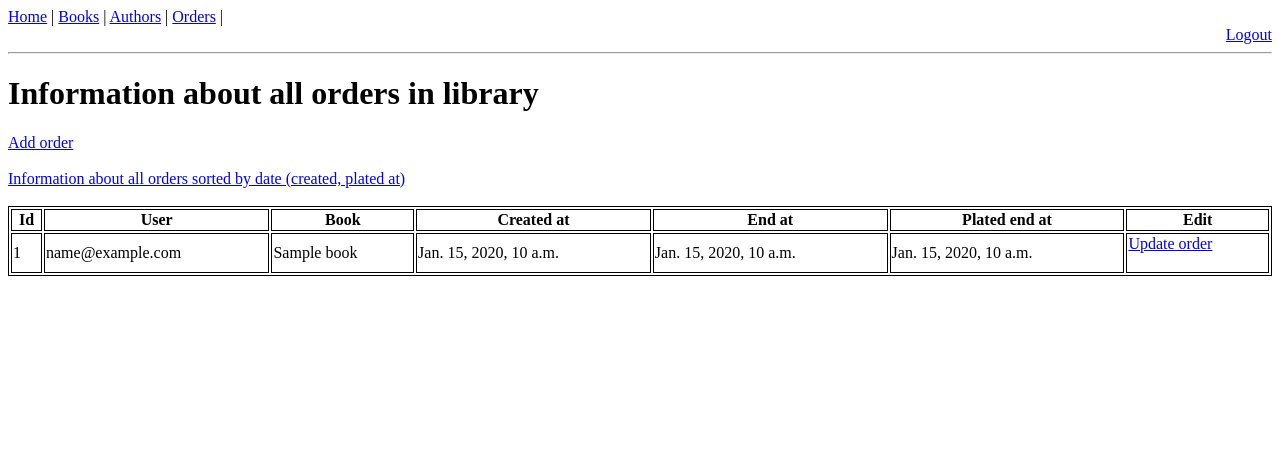
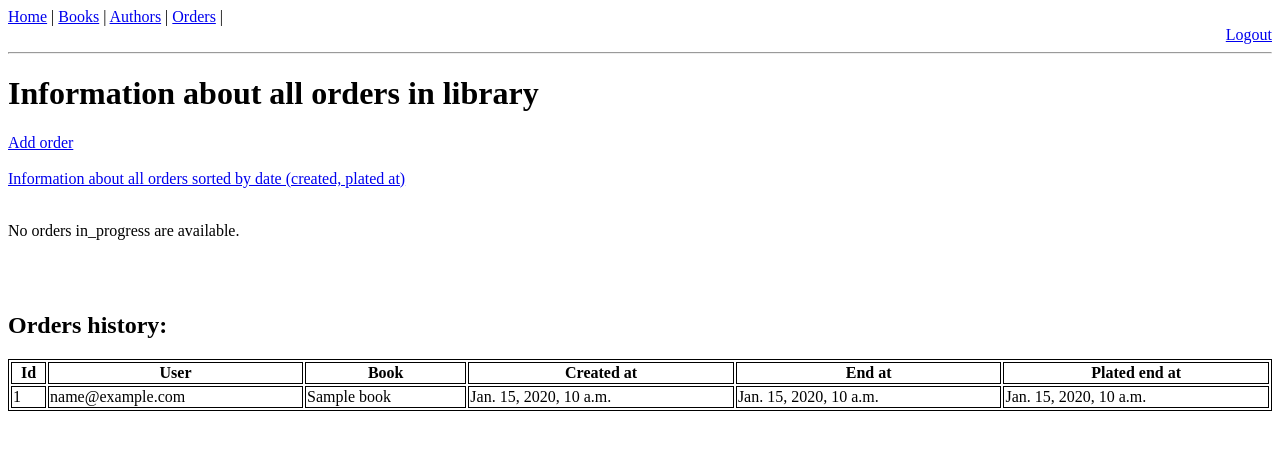
Before and after one commit to Maestro28/DjangoLibrary, a Django app: page /orders/all_orders in a window 1280 px wide. Shown: the top 450 px of the page. Run offline with Django 4.2, Linux system fonts and the light colour scheme; a user stored in the database is signed in; tables that the repository leaves empty hold one stand-in row (values such as "Sample post").

Commit message:
work with orders for different roles

```diff
--- a/order/templates/order/all_orders.html
+++ b/order/templates/order/all_orders.html
@@ -3,8 +3,12 @@
 {% block title %}All orders{% endblock %}
 
 {% block content %}
+
+{% if user.is_admin %}
     <h1>Information about all orders in library</h1>
-
+{% else %}
+    <h1>Information about orders</h1>
+{% endif %}
     <a href="{% url 'order:add_order' %}">Add order</a>
     <br>
     <br>
@@ -15,19 +19,8 @@
     <a href="{% url 'order:filtered_orders' %}">Information about all orders  who does not hand over books on time</a>
     <br>-->
 
-    {% if order_objects %}
-<!--    <ol>-->
-<!--    {% for order in order_objects %}-->
-<!--        <li><h3>Order(id = {{order.id}})</h3>-->
-<!--            <p><b>user:</b> {{order.user}}</p>-->
-<!--            <p><b>book:</b> {{order.book}}</p>-->
-<!--            <p><b>created at:</b> {{order.created_at}}</p>-->
-<!--            <p><b>end at:</b> {{order.end_at}}</p>-->
-<!--            <p><b>plated end at:</b> {{order.plated_end_at}}</p><br>-->
-<!--        </li>-->
-<!--    {% endfor %}-->
-<!--    </ol>-->
-
+    {% if in_progress_orders %}
+    <h2>Orders in progress:</h2>
         <table style="width:100%">
           <tr>
             <th>Id</th>
@@ -36,9 +29,9 @@
             <th>Created at</th>
             <th>End at</th>
             <th>Plated end at</th>
-            <th>Edit</th>
+            <th>Close</th>
           </tr>
-            {% for order in order_objects %}
+          {% for order in in_progress_orders %}
           <tr>
             <td>{{order.id}}</td>
             <td>{{order.user}}</td>
@@ -46,11 +39,40 @@
             <td>{{order.created_at}}</td>
             <td>{{order.end_at}}</td>
             <td>{{order.plated_end_at}}</td>
-            <td><a href="{% url 'order:update_order' order.id %}">Update order</a><br><br></td>
+            <td><a href="{% url 'order:update_order' order.id %}">Close order</a><br><br></td>
           </tr>
-            {% endfor %}
+          {% endfor %}
         </table>
     {% else %}
-        <p>No orders are available.</p>
+        <p>No orders in_progress are available.</p>
+    {% endif %}
+
+<br>
+<br>
+
+{% if closed_orders %}
+    <h2>Orders history:</h2>
+        <table style="width:100%">
+          <tr>
+            <th>Id</th>
+            <th>User</th>
+            <th>Book</th>
+            <th>Created at</th>
+            <th>End at</th>
+            <th>Plated end at</th>
+          </tr>
+          {% for order in closed_orders %}
+          <tr>
+            <td>{{order.id}}</td>
+            <td>{{order.user}}</td>
+            <td>{{order.book}}</td>
+            <td>{{order.created_at}}</td>
+            <td>{{order.end_at}}</td>
+            <td>{{order.plated_end_at}}</td>
+          </tr>
+          {% endfor %}
+        </table>
+    {% else %}
+        <p>No orders history yet..</p>
     {% endif %}
 {% endblock %}
--- a/order/views.py
+++ b/order/views.py
@@ -7,8 +7,16 @@ from .forms import OrderCreateForm, OrderUpdateForm
 # Create your views here.
 
 def all_orders(request):
-    order_objects = Order.objects.all()
-    context = {'order_objects': order_objects}
+    # order_objects = Order.objects.all()
+    if request.user.is_admin:
+        in_progress_orders = Order.objects.filter(end_at__isnull=True)
+        closed_orders = Order.objects.filter(end_at__isnull=False)
+    else:
+        in_progress_orders = Order.objects.filter(end_at__isnull=True, user=request.user)
+        closed_orders = Order.objects.filter(end_at__isnull=False, user=request.user)
+
+    # context = {'order_objects': order_objects}
+    context = {'in_progress_orders': in_progress_orders, 'closed_orders': closed_orders}
     return render(request, 'order/all_orders.html', context)
 
 def add_order(request, id=0):
@@ -30,9 +38,22 @@ def add_order(request, id=0):
         else:
             order = Order.objects.get(pk=id)
             form = OrderUpdateForm(request.POST, instance=order)
-            submit = "Update"
+            submit = "Close"
         if form.is_valid():
             order = form.save(commit=False)
+            # change book count
+            book = order.book
+            if submit == "Close":
+                book.count += 1
+            else:
+                if book.count == 0:
+                    return render(request, 'order/add_order.html', {'form': form,
+                                                                    'submit': submit,
+                                                                    'no_book': book.name
+                                                                    })
+                book.count -= 1
+            book.save()
+
             order.user = request.user
             order.save()
             return redirect('/orders/all_orders')
```
Also changed, not shown: authentication/templates/authentication/register.html (+0 -9 lines), order/templates/order/add_order.html (+5 -8 lines).
